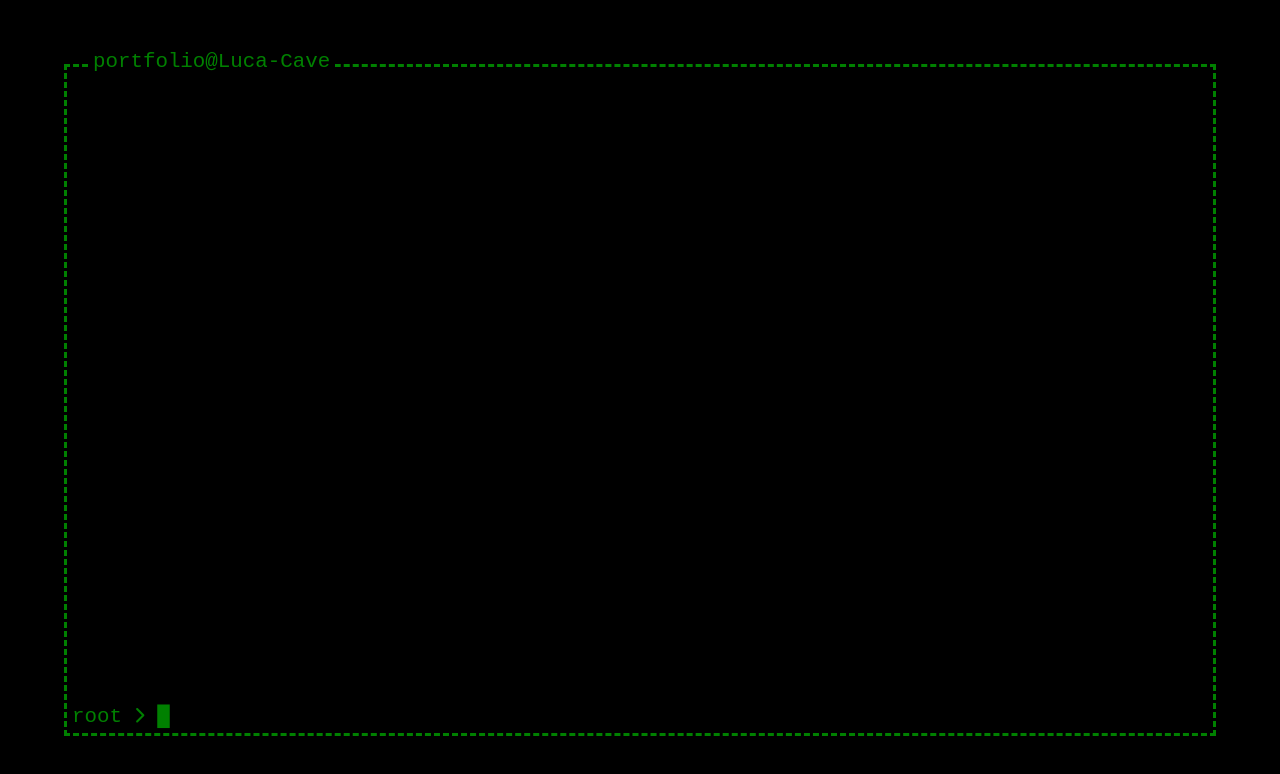
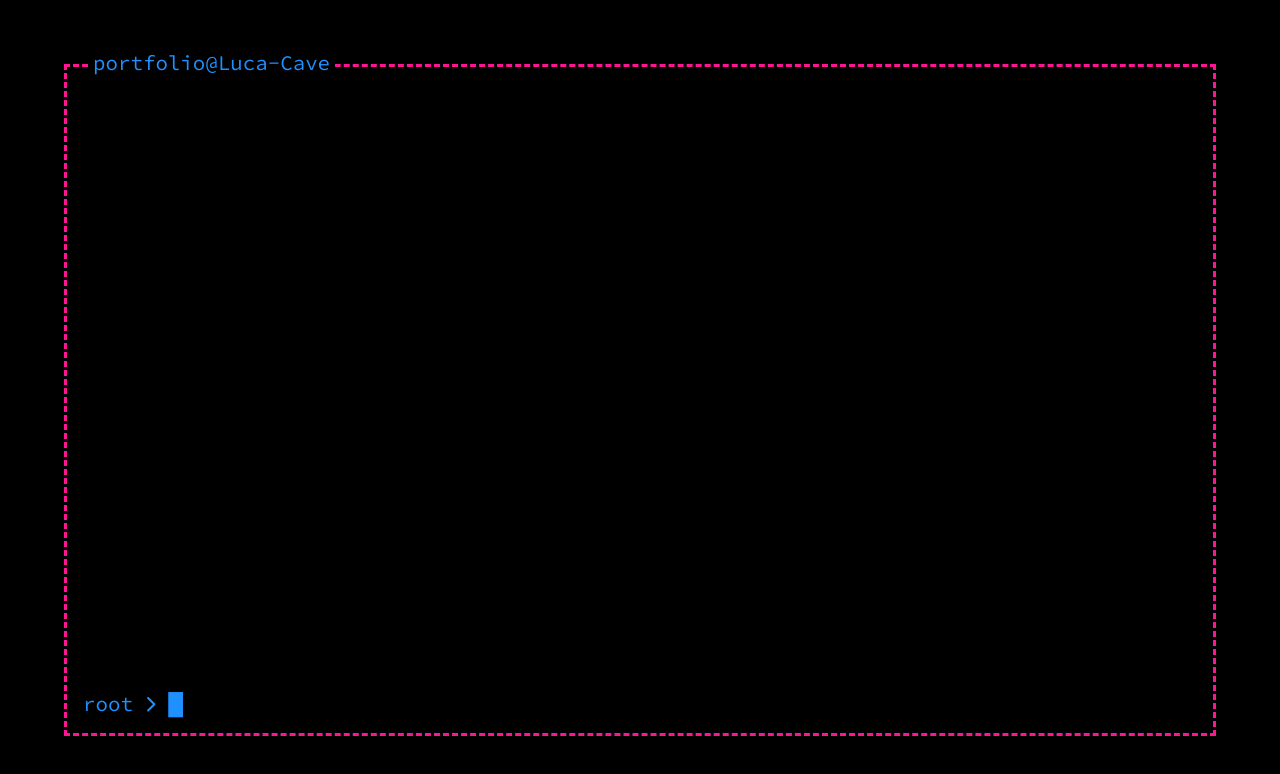
Before and after one commit to lcave/lcave.github.io, a React (Create React App) app: page / in a window 1280 px wide. Shown: the top 774 px of the page. Built offline with nearby package versions, Linux system fonts and the light colour scheme.

Commit message:
beginnings of theme engine

```diff
--- a/public/index.html
+++ b/public/index.html
@@ -9,6 +9,10 @@
   <meta name="theme-color" content="#000000" />
   <link rel="apple-touch-icon" href="%PUBLIC_URL%/apple-touch-icon.png" />
   <title>...</title>
+  <link rel="preconnect" href="https://fonts.googleapis.com">
+  <link rel="preconnect" href="https://fonts.gstatic.com" crossorigin>
+  <link href="https://fonts.googleapis.com/css2?family=Source+Code+Pro:ital,wght@0,400;0,500;1,400;1,500&display=swap"
+    rel="stylesheet">
 </head>
 
 <body style="margin: 0">
--- a/src/App.css
+++ b/src/App.css
@@ -1,13 +1,3 @@
 * {
   box-sizing: border-box;
 }
-
-.block-quote {
-  display: block;
-  margin-left: 1.5rem;
-  padding-left: 1rem;
-  margin-top: 1.5rem;
-  margin-bottom: 1.5rem;
-  border-left: 3px solid green;
-  filter: hue-rotate(90deg);
-}
--- a/src/App.js
+++ b/src/App.js
@@ -1,13 +1,8 @@
-import Backdrop from "./components/Backdrop";
 import CommandLine from "./components/CommandLine";
 import "./App.css";
 
 function App() {
-  return (
-    <Backdrop>
-      <CommandLine />
-    </Backdrop>
-  );
+  return <CommandLine />;
 }
 
 export default App;
--- a/src/components/Backdrop.jsx
+++ b/src/components/Backdrop.jsx
@@ -2,12 +2,12 @@ import React from "react";
 import styled from "styled-components";
 
 const Background = styled.div`
-  background-color: black;
+  background-color: ${(props) => props.theme.backgroundColor};
   height: 100vh;
   padding: 5% 5%;
   font-size: 1.3rem;
-  color: green;
-  font-family: monospace;
+  color: ${(props) => props.theme.mainTextColor};
+  font-family: ${(props) => props.theme.font || "monospace"};
 `;
 
 export default function Backdrop({ children }) {
--- a/src/components/CommandHistory.jsx
+++ b/src/components/CommandHistory.jsx
@@ -3,7 +3,6 @@ import styled from "styled-components";
 import ExecutedCommand from "./ExecutedCommand";
 
 const List = styled.ul`
-  color: green;
   list-style: none;
   margin: 0;
   padding: 0;
--- a/src/components/CommandLine.jsx
+++ b/src/components/CommandLine.jsx
@@ -1,18 +1,19 @@
 import React, { useEffect, useState } from "react";
-import styled from "styled-components";
+import styled, { ThemeProvider } from "styled-components";
 import { executeCommand, getCommandHistory } from "../cli/commandInterpreter";
 import CommandHistory from "./CommandHistory";
 import Input from "./Input";
 import CommandTextRenderer from "./CommandTextRenderer";
 import { autocomplete, getLastCommand } from "../cli/qolHelper";
 import AutocompleteOptions from "./AutocompleteOptions";
+import Backdrop from "./Backdrop";
 
 const CLBorder = styled.div`
-  border: 3px dashed green;
+  border: 3px dashed ${(props) => props.theme.borderColor};
   height: 100%;
   display: flex;
   flex-direction: column-reverse;
-  padding: 5px 5px;
+  padding: 1rem;
   overflow-y: scroll;
   overflow-x: hidden;
 `;
@@ -65,7 +66,17 @@ export default function CommandLine() {
   };
 
   return (
-    <>
+    <ThemeProvider
+      theme={{
+        backgroundColor: "black",
+        mainTextColor: "dodgerblue",
+        secondaryTextColor: "deeppink",
+        linkTextColor: "deepskyblue",
+        borderColor: "deeppink",
+        font: "Source Code Pro",
+      }}
+    >
+      <Backdrop>
         <MachineName>
           <span>portfolio@Luca-Cave</span>
         </MachineName>
@@ -81,6 +92,7 @@ export default function CommandLine() {
           <CommandTextRenderer commandString={inputString} showCaret />
           <CommandHistory commandHistory={commandHistory} />
         </CLBorder>
-    </>
+      </Backdrop>
+    </ThemeProvider>
   );
 }
--- a/src/components/ExecutedCommand.jsx
+++ b/src/components/ExecutedCommand.jsx
@@ -6,6 +6,35 @@ import { faCaretRight } from "@fortawesome/free-solid-svg-icons";
 
 const Result = styled.div`
   padding-left: 10px;
+  & .markdown-file {
+    & h2,
+    h3,
+    h4,
+    h5,
+    h5,
+    h6 {
+      margin-bottom: 0rem;
+    }
+    a {
+      color: ${(props) => props.theme.linkTextColor};
+    }
+    & h1 {
+      border-bottom: 3px solid ${(props) => props.theme.borderColor};
+      margin-bottom: 0rem;
+      display: inline-block;
+    }
+    & .secondary-text {
+      color: ${(props) => props.theme.secondaryTextColor};
+    }
+    & .block-quote {
+      display: block;
+      margin-left: 1.5rem;
+      padding-left: 1rem;
+      margin-top: 1.5rem;
+      margin-bottom: 1.5rem;
+      border-left: 3px solid ${(props) => props.theme.borderColor};
+    }
+  }
 `;
 
 export default function ExecutedCommand({ commandString, result }) {
--- a/src/components/commands/cat/MarkdownParser.jsx
+++ b/src/components/commands/cat/MarkdownParser.jsx
@@ -1,23 +1,6 @@
 import React, { createElement } from "react";
 import { renderToString } from "react-dom/server";
-import styled from "styled-components";
 import MarkdownRenderer from "./MarkdownRenderer";
-
-const MarkdownFile = styled.div`
-  & h2,
-  h3,
-  h4,
-  h5,
-  h5,
-  h6 {
-    margin-bottom: 0rem;
-  }
-  & h1 {
-    border-bottom: 3px solid green;
-    margin-bottom: 0rem;
-    display: inline-block;
-  }
-`;
 
 const LINK_REGEX = /(\[(?!\()[^\)]+\]\([^\[]+\))/g;
 const HREF_REGEX = /\(([^\[]+)\)/;
@@ -51,7 +34,7 @@ export default function MarkdownParser({ content }) {
             createElement(
               "div",
               {
-                className: "block-quote",
+                className: "block-quote secondary-text",
               },
               currentBlock.map((l) => l[1]).join("")
             )
@@ -113,8 +96,8 @@ export default function MarkdownParser({ content }) {
   buffer = buffer.replaceAll("\n\n", "<br>");
 
   return (
-    <MarkdownFile>
+    <div className="markdown-file">
       <MarkdownRenderer content={buffer} />
-    </MarkdownFile>
+    </div>
   );
 }
```
Lines whose indentation alone changed are shown as unchanged.
